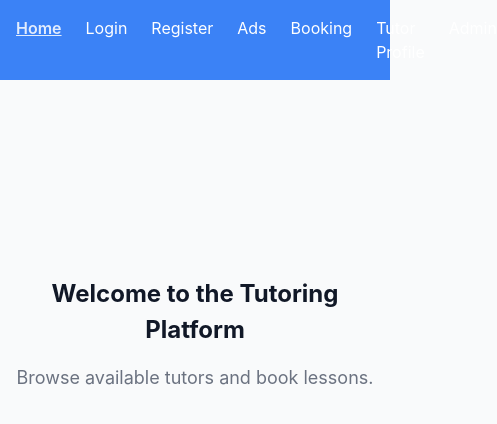
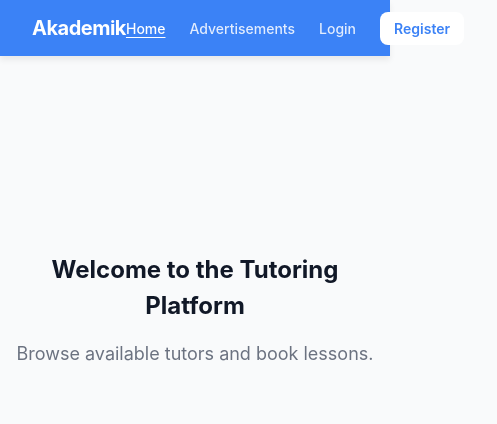
Before and after one commit to anananaanna/Akademik, an Angular app in the folder frontend/: page /home in a window 390 px wide. Shown: the top 424 px of the page, 497 px wide, since content can reach past the window. Built offline with nearby package versions, Linux system fonts and the light colour scheme.

Commit message:
(frontend): implement responsive navbar with auth state

```diff
--- a/frontend/src/app/app.component.html
+++ b/frontend/src/app/app.component.html
@@ -1,18 +1,30 @@
-<nav style="padding: 1rem; background: #3b82f6; display: flex; gap: 1.5rem;">
-  <a routerLink="/home" routerLinkActive="active"
-     style="color: white; text-decoration: none; font-weight: 600;">Home</a>
-  <a routerLink="/login" routerLinkActive="active"
-     style="color: white; text-decoration: none;">Login</a>
-  <a routerLink="/register" routerLinkActive="active"
-     style="color: white; text-decoration: none;">Register</a>
-  <a routerLink="/ads" routerLinkActive="active"
-     style="color: white; text-decoration: none;">Ads</a>
-  <a routerLink="/booking" routerLinkActive="active"
-     style="color: white; text-decoration: none;">Booking</a>
-  <a routerLink="/tutor-profile" routerLinkActive="active"
-     style="color: white; text-decoration: none;">Tutor Profile</a>
-  <a routerLink="/admin" routerLinkActive="active"
-     style="color: white; text-decoration: none;">Admin</a>
+<nav class="navbar">
+  <div class="navbar-brand">
+    <a routerLink="/home" class="brand-link">Akademik</a>
+  </div>
+
+  <div class="navbar-links">
+    <a routerLink="/home" routerLinkActive="nav-active">Home</a>
+    <a routerLink="/ads" routerLinkActive="nav-active">Advertisements</a>
+
+    <ng-container *ngIf="!isLoggedIn">
+      <a routerLink="/login" routerLinkActive="nav-active">Login</a>
+      <a routerLink="/register" routerLinkActive="nav-active" class="nav-register">
+        Register
+      </a>
+    </ng-container>
+
+    <ng-container *ngIf="isLoggedIn">
+      <a routerLink="/tutor-profile" routerLinkActive="nav-active">Tutor Profile</a>
+      <a routerLink="/booking" routerLinkActive="nav-active">My Bookings</a>
+      <a routerLink="/admin" routerLinkActive="nav-active" *ngIf="isAdmin">Admin</a>
+
+      <div class="nav-user">
+        <span class="nav-username">{{ displayName }}</span>
+        <button class="nav-logout" (click)="logout()">Logout</button>
+      </div>
+    </ng-container>
+  </div>
 </nav>
 
 <main>
--- a/frontend/src/app/app.component.scss
+++ b/frontend/src/app/app.component.scss
@@ -1,7 +1,85 @@
-nav {
-  a.active {
-    text-decoration: underline !important;
-    opacity: 0.85;
+.navbar {
+  display: flex;
+  align-items: center;
+  justify-content: space-between;
+  padding: 0 var(--spacing-xl);
+  height: 56px;
+  background: var(--color-primary);
+  box-shadow: var(--shadow-md);
+}
+
+.navbar-brand {
+  .brand-link {
+    color: white;
+    text-decoration: none;
+    font-size: var(--font-size-xl);
+    font-weight: 700;
+    letter-spacing: -0.5px;
+  }
+}
+
+.navbar-links {
+  display: flex;
+  align-items: center;
+  gap: var(--spacing-lg);
+
+  a {
+    color: rgba(255, 255, 255, 0.85);
+    text-decoration: none;
+    font-size: var(--font-size-sm);
+    font-weight: 500;
+    transition: color 0.15s;
+
+    &:hover {
+      color: white;
+    }
+
+    &.nav-active {
+      color: white;
+      text-decoration: underline;
+      text-underline-offset: 3px;
+    }
+  }
+
+  .nav-register {
+    background: white;
+    color: var(--color-primary) !important;
+    padding: 0.375rem 0.875rem;
+    border-radius: var(--radius-md);
+    font-weight: 600;
+
+    &:hover {
+      background: rgba(255, 255, 255, 0.9);
+    }
+  }
+}
+
+.nav-user {
+  display: flex;
+  align-items: center;
+  gap: var(--spacing-md);
+  border-left: 1px solid rgba(255, 255, 255, 0.3);
+  padding-left: var(--spacing-lg);
+}
+
+.nav-username {
+  color: white;
+  font-size: var(--font-size-sm);
+  font-weight: 500;
+}
+
+.nav-logout {
+  background: rgba(255, 255, 255, 0.15);
+  color: white;
+  border: 1px solid rgba(255, 255, 255, 0.4);
+  border-radius: var(--radius-md);
+  padding: 0.25rem 0.75rem;
+  font-size: var(--font-size-sm);
+  cursor: pointer;
+  transition: background 0.15s;
+
+  &:hover {
+    background: rgba(255, 255, 255, 0.25);
   }
 }
 
--- a/frontend/src/app/app.component.ts
+++ b/frontend/src/app/app.component.ts
@@ -1,13 +1,57 @@
-import { Component } from '@angular/core';
+import { Component, OnInit, OnDestroy } from '@angular/core';
 import { RouterOutlet, RouterLink, RouterLinkActive } from '@angular/router';
+import { CommonModule } from '@angular/common';
+import { Subject } from 'rxjs';
+import { takeUntil } from 'rxjs/operators';
+import { AuthService, AuthUser } from './core/services/auth.service';
 
 @Component({
   selector: 'app-root',
   standalone: true,
-  imports: [RouterOutlet, RouterLink, RouterLinkActive],
+  imports: [RouterOutlet, RouterLink, RouterLinkActive, CommonModule],
   templateUrl: './app.component.html',
   styleUrl: './app.component.scss',
 })
-export class AppComponent {
-  title = 'Tutoring Platform';
+export class AppComponent implements OnInit, OnDestroy {
+  currentUser: AuthUser | null = null;
+  private destroy$ = new Subject<void>();
+
+  constructor(private authService: AuthService) {}
+
+  ngOnInit(): void {
+    // takeUntil(destroy$) satisfies the professor's RxJS operator requirement.
+    // The subscription is automatically cleaned up when the component destroys,
+    // preventing memory leaks.
+    this.authService.currentUser$
+      .pipe(takeUntil(this.destroy$))
+      .subscribe(user => {
+        this.currentUser = user;
+      });
+  }
+
+  ngOnDestroy(): void {
+    this.destroy$.next();
+    this.destroy$.complete();
+  }
+
+  get isLoggedIn(): boolean {
+    return this.currentUser !== null;
+  }
+
+  get isAdmin(): boolean {
+    return this.currentUser?.role === 'ADMIN';
+  }
+
+  get displayName(): string {
+    if (!this.currentUser) return '';
+    // firstName is empty when restored from JWT decode on refresh —
+    // fall back to email prefix in that case
+    return this.currentUser.firstName
+      ? this.currentUser.firstName
+      : this.currentUser.email.split('@')[0];
+  }
+
+  logout(): void {
+    this.authService.logout();
+  }
 }
```
